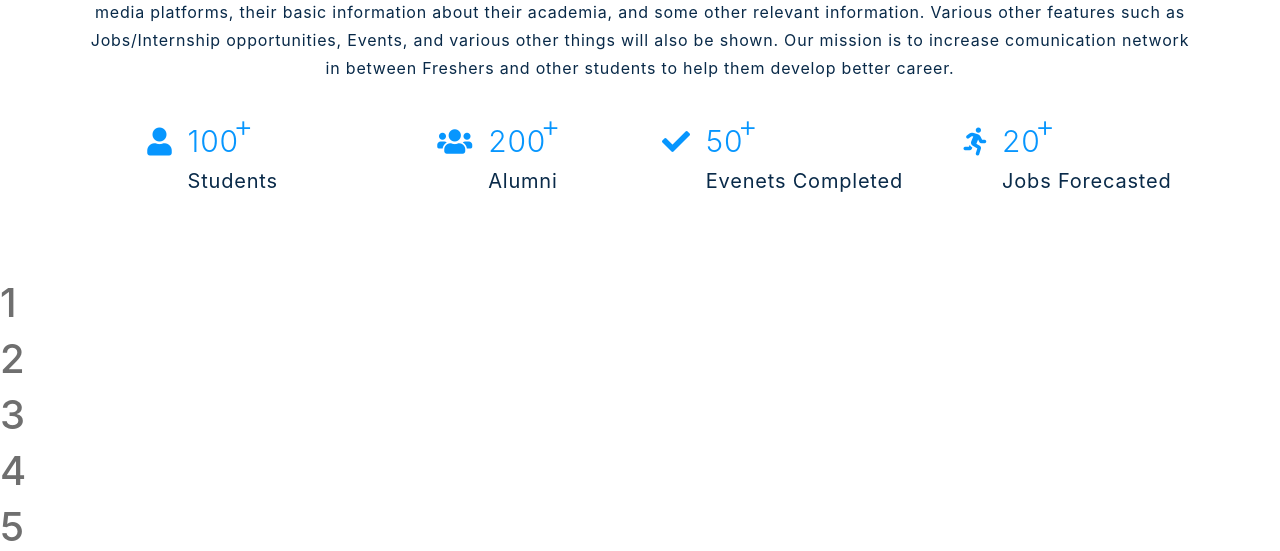
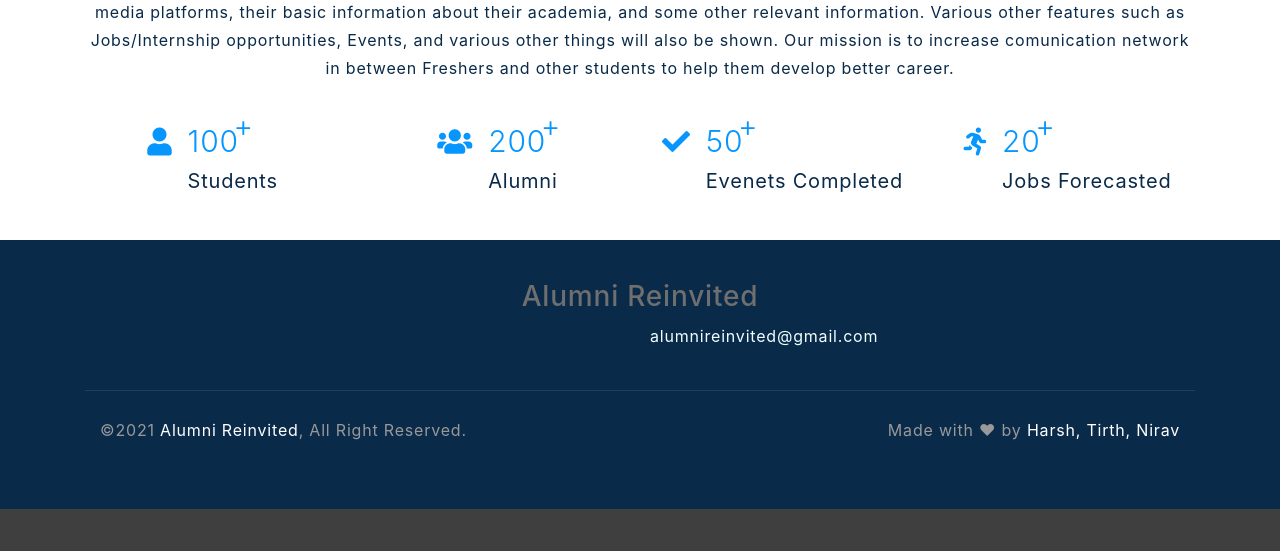
Before and after one commit to Harshpatel2222/Alumni-reinvited, a Django app: page / in a window 1280 px wide. Shown: the part 1152-1703 px from the top of the page. After the commit the page ends 1661 px from the top, so only its background shows below. Run offline with Django 3.2, Linux system fonts and the light colour scheme; some libraries are stand-ins or nearby versions.

Commit message:
footer added

```diff
--- a/alumini_reinvited/static/css/main.css
+++ b/alumini_reinvited/static/css/main.css
@@ -771,3 +771,64 @@ About US CSS
     font-size: 20px;
     margin: 0;
 }
+
+
+/*******************************/
+
+
+/********* Footer CSS **********/
+
+
+/*******************************/
+
+.footer {
+    position: relative;
+    margin-top: 45px;
+    padding-top: 40px;
+    background: #092a49;
+}
+
+.footer h3 {
+    text-align: center;
+}
+
+.email {
+    text-align: center;
+    padding-left: 650px;
+    color: azure;
+}
+
+.footer .copyright {
+    padding: 40px 30px;
+}
+
+.footer .copyright .row {
+    padding-top: 25px;
+    padding-bottom: 25px;
+    border-top: 1px solid rgba(256, 256, 256, .1);
+}
+
+.footer .copyright p {
+    margin: 0;
+    color: #999999;
+}
+
+.footer .copyright .col-md-6:last-child p {
+    text-align: right;
+}
+
+.footer .copyright p a {
+    color: #ffffff;
+}
+
+.footer .copyright p a:hover {
+    color: #0796fe;
+}
+
+@media (max-width: 767.98px) {
+    .footer .copyright p,
+    .footer .copyright .col-md-6:last-child p {
+        margin: 5px 0;
+        text-align: center;
+    }
+}
--- a/alumini_reinvited/web/templates/web/base.html
+++ b/alumini_reinvited/web/templates/web/base.html
@@ -64,6 +64,23 @@
     {% block body %}{% endblock body %}
 
 
+    <!-- Footer Start -->
+    <div class="footer">
+        <h3>Alumni Reinvited</h3>
+        <a class="email" href="alumnireinvited@gmail.com">alumnireinvited@gmail.com</a>
+
+        <div class="container copyright">
+            <div class="row">
+                <div class="col-md-6">
+                    <p>&copy;2021 <a href="{% url 'home_view' %}">Alumni Reinvited</a>, All Right Reserved.</p>
+                </div>
+                <div class="col-md-6">
+                    <p>Made with &#10084; by <a href="#">Harsh, Tirth, Nirav</a></p>
+                </div>
+            </div>
+        </div>
+    </div>
+    <!-- Footer End -->
 
 
     <!-- JavaScript Libraries -->
--- a/alumini_reinvited/web/templates/web/main.html
+++ b/alumini_reinvited/web/templates/web/main.html
@@ -128,14 +128,7 @@
     </div>
 </div>
 
-<br>
-<br>
-<br>
-<h1>1</h1>
-<h1>2</h1>
-<h1>3</h1>
-<h1>4</h1>
-<h1>5</h1>
+
 <!-- Swiper JS -->
 <script src="https://unpkg.com/swiper/swiper-bundle.min.js"></script>
 
```
